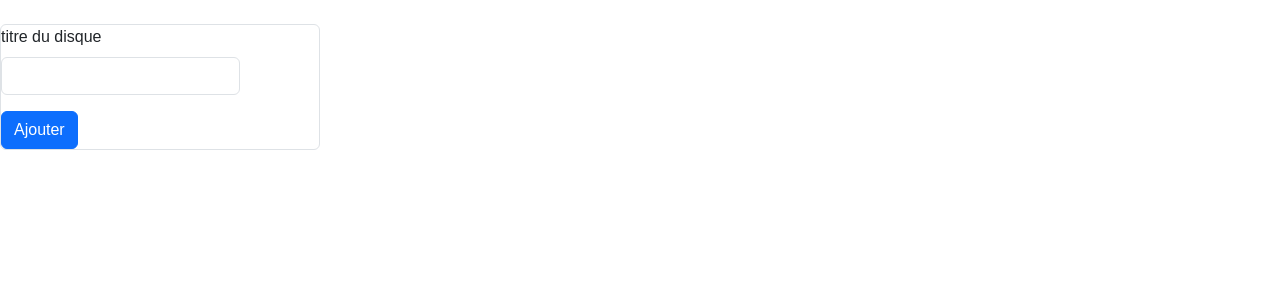
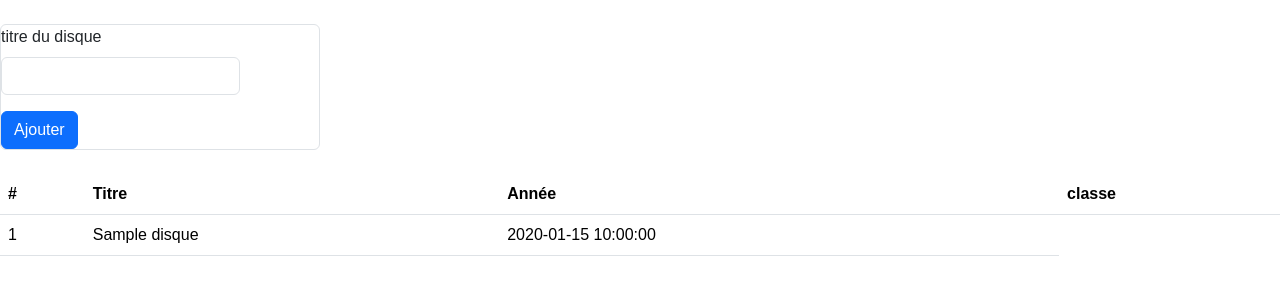
Before and after one commit to TontonYanno/Projet-Dr-Diaby, a PHP site: page /profile.php in a window 1280 px wide. Shown: the part 40-340 px from the top of the page. Run offline with PHP 8.4, Linux system fonts and the light colour scheme; the visitor is signed in with stand-in values (Sample User, id 1); tables that the repository leaves empty or names only in its code hold one stand-in row (values such as "Sample post").

Commit message:
inscription/ connexion/creation of disk/ listining of disk

```diff
--- a/ArtistConnexion/profile.php
+++ b/ArtistConnexion/profile.php
@@ -1,13 +1,22 @@
 <?php
+    ini_set('display_errors',1);
+    error_reporting(E_ALL);
     session_start();
     $_SESSION['label'];
     $_SESSION['nom'];
     $_SESSION['id'];
+    $id = $_SESSION['id'];
+
+// list of disk
+    require "../ArtistConnexion/connexionPDO.php";
+    $list="SELECT * FROM `disque` WHERE `id_artiste`= $id";
+    $req=$connexion->query($list);
+    $rows = $req->fetchAll();
+
 
 //disk creation
     if($_SERVER["REQUEST_METHOD"] == "POST"){
         $title=$_POST['title'];
-    $id=$_SESSION['id'];
         function createdisk($title, int $id){
             require_once "../ArtistConnexion/connexionPDO.php";
             $sql = "INSERT INTO `disque` ( `titre`, `date`, `id_artiste`, `id_groupe`) VALUES (:a, current_timestamp(),:b, NULL);";
@@ -20,6 +29,7 @@ if($_SERVER["REQUEST_METHOD"] == "POST"){
             createdisk($title,$id);
         }
     }
+
 ?>
 
 <!DOCTYPE html>
@@ -55,9 +65,31 @@ if($_SERVER["REQUEST_METHOD"] == "POST"){
             <button type="submit" name="create" class="btn btn-primary">Ajouter</button>
         </form>
     </section>
+    <br>
+    <section>
+        <table class="table">
+        <thead>
+            <tr>
+                <th>#</th>
+                <th>Titre</th>
+                <th>Année</th>
+                <th>classe</th>
+            </tr>
+        </thead>
 
-    <section>
+        <tbody>
+            <?php
 
+            foreach($rows as $row): ?>
+                <tr>
+                    <td><?=$row['id']?></td>
+                    <td><?=$row['titre']?></td>
+                    <td><?=$row['date']?></td>
+                </tr>
+            <?php endforeach; ?>
+        </tbody>
+
+        </table>
     </section>
 
 
```
Lines whose indentation alone changed are shown as unchanged.
